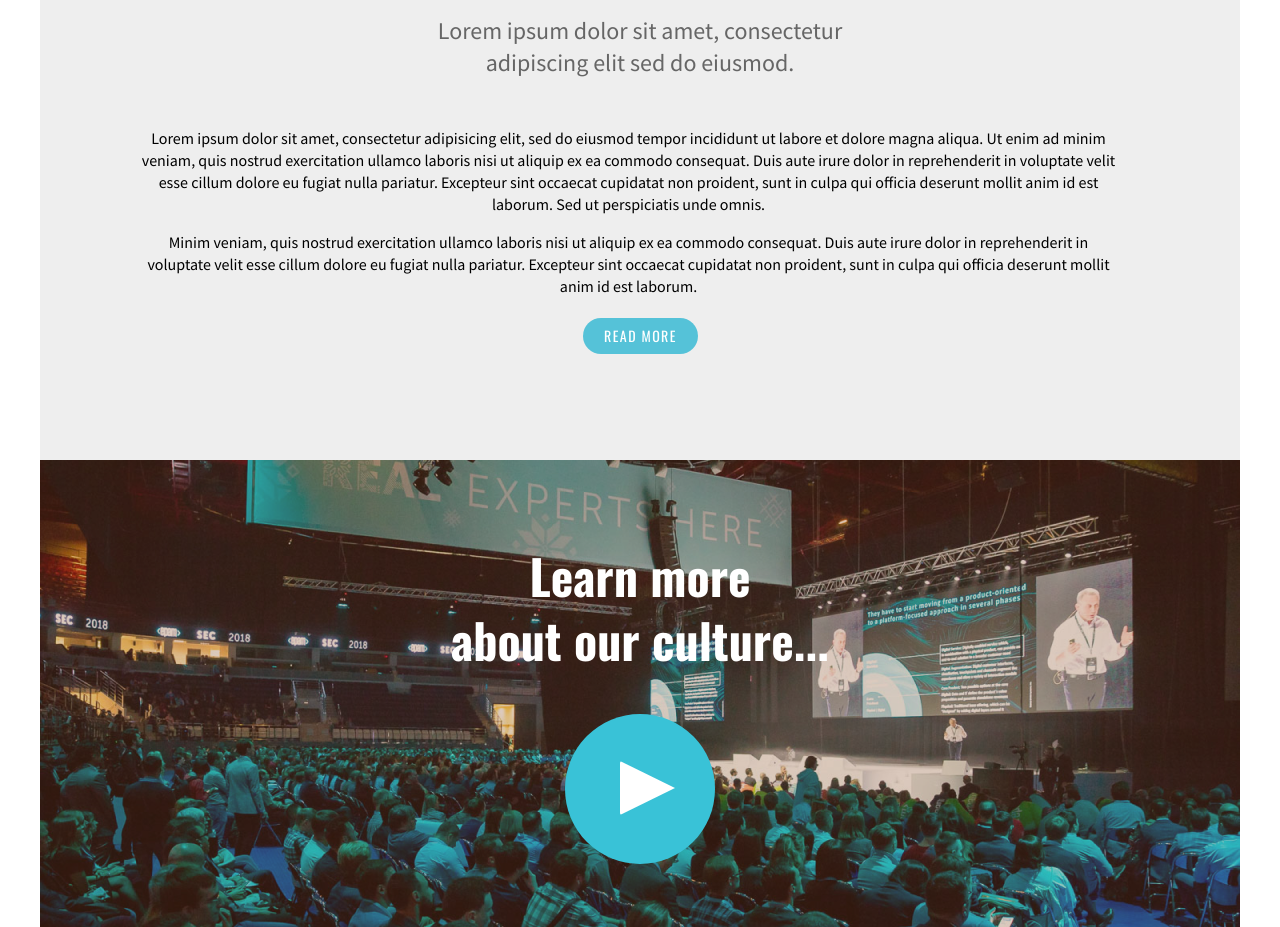
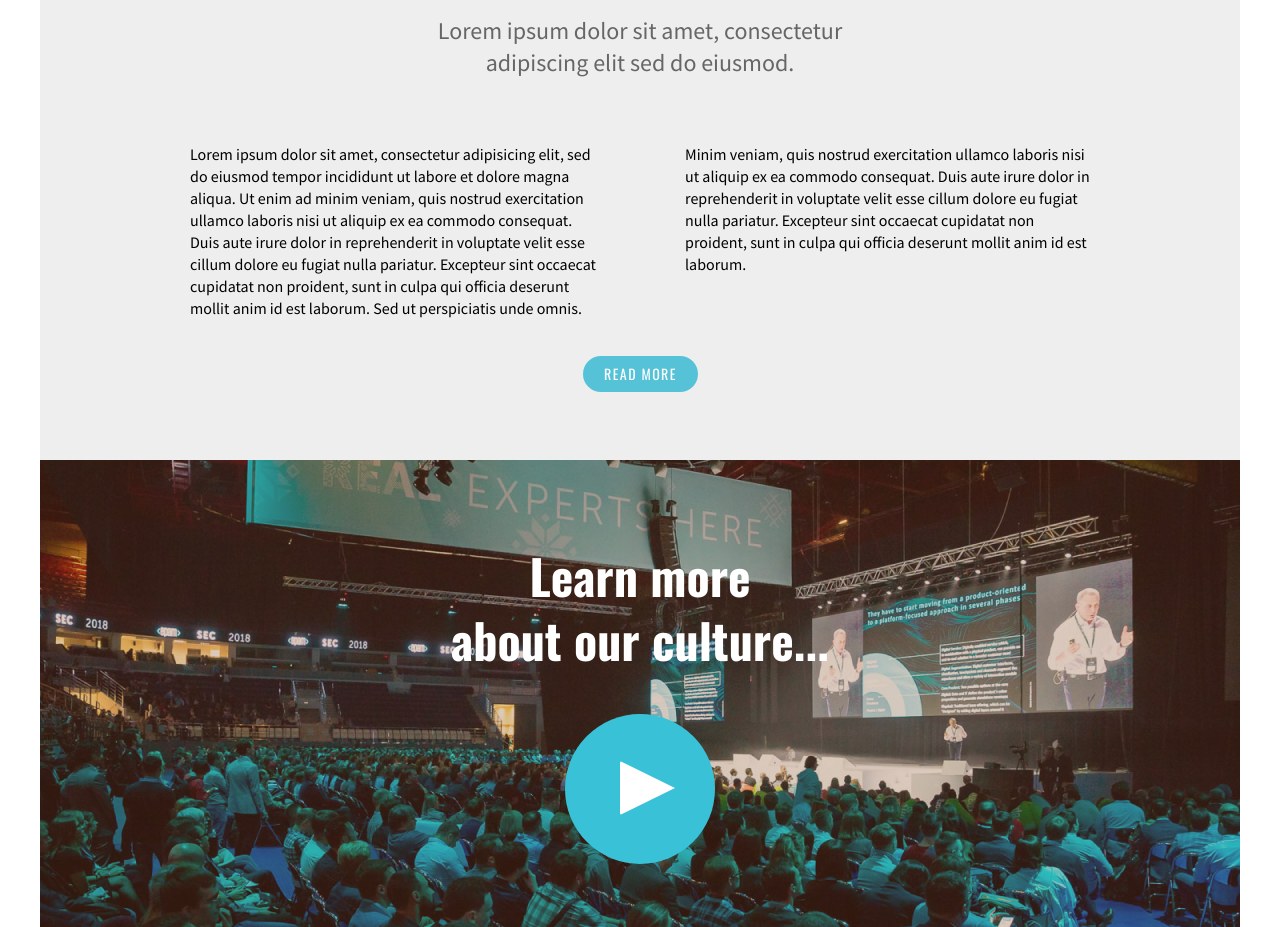
Before and after one commit to Veronika-Kyr/CSS-Flex-Grid-Hometask, a plain HTML site: page index.html in a window 1280 px wide. Shown: the part 1040-1967 px from the top of the page. Drawn offline with nearby package versions, Linux system fonts and the light colour scheme.

Commit message:
Divide section with text to 2 columns

```diff
--- a/index.html
+++ b/index.html
@@ -58,11 +58,13 @@
                 <h3 class="subHeadSection01">Lorem ipsum dolor sit amet, consectetur <br>
                     adipiscing elit sed do eiusmod.</h3>
                 <div class="textSection01">
+                    <div class="wrapperText">
                         <p>Lorem ipsum dolor sit amet, consectetur adipisicing elit, sed do eiusmod tempor
                             incididunt ut labore
                             et
                             dolore
-                        magna aliqua. Ut enim ad minim veniam, quis nostrud exercitation ullamco laboris nisi ut aliquip
+                            magna aliqua. Ut enim ad minim veniam, quis nostrud exercitation ullamco laboris nisi ut
+                            aliquip
                             ex
                             ea
                             commodo
@@ -75,16 +77,18 @@
                             est
                             laborum. Sed ut perspiciatis unde omnis.
                         </p>
-                    <p>Minim veniam, quis nostrud exercitation ullamco laboris nisi ut aliquip ex ea commodo consequat.
+                        <p>Minim veniam, quis nostrud exercitation ullamco laboris nisi ut aliquip ex ea commodo
+                            consequat.
                             Duis
                             aute
                             irure
-                        dolor in reprehenderit in voluptate velit esse cillum dolore eu fugiat nulla pariatur. Excepteur
+                            dolor in reprehenderit in voluptate velit esse cillum dolore eu fugiat nulla pariatur.
+                            Excepteur
                             sint
                             occaecat
                             cupidatat non proident, sunt in culpa qui officia deserunt mollit anim id est laborum.
                         </p>
-
+                    </div>
                 </div>
                 <button class="btnRead">READ MORE</button>
             </div>
--- a/src/styles.css
+++ b/src/styles.css
@@ -106,12 +106,18 @@ h2 {
     text-align: center;
 }
 
+.wrapperText {
+    display: grid;
+    grid-template-columns: 1fr 1fr;
+    column-gap: 83px;
+}
+
 .textSection01 {
-    margin: 0 120px 21px 97px;
+    margin: 0 143px 21px 150px;
     font-size: 16px;
     line-height: 22px;
     font-weight: 400;
-    text-align: center;
+    text-align: left;
     color: #000000;
 }
 
```
Lines whose indentation alone changed are shown as unchanged.
